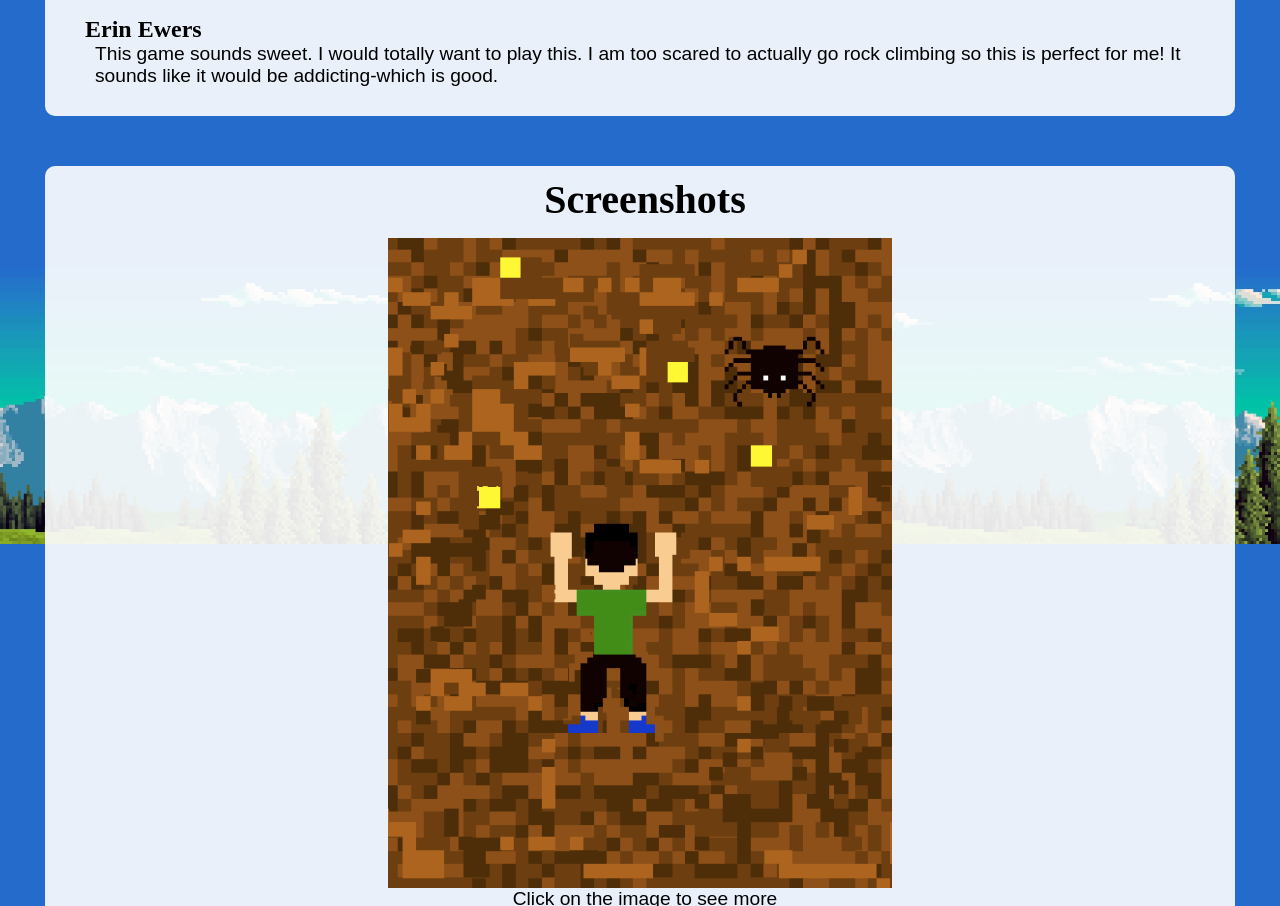
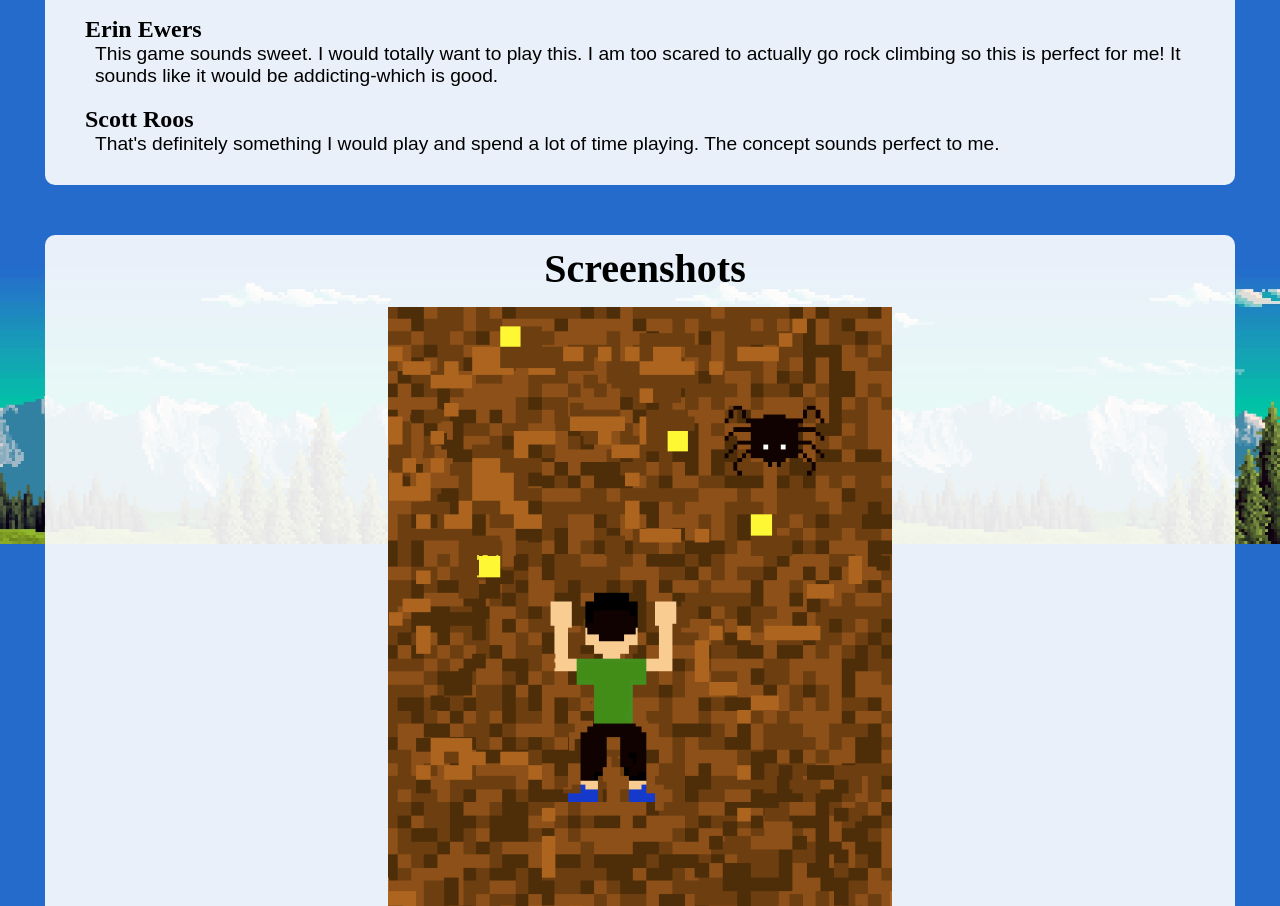
Before and after one commit to davismariotti/sendit-web, a plain HTML site: page index.html in a window 1280 px wide. Shown: the part 1056-1962 px from the top of the page. Drawn offline with nearby package versions, Linux system fonts and the light colour scheme; a web font is replaced by a local one.

Commit message:
Add more testimonials

```diff
--- a/index.html
+++ b/index.html
@@ -43,6 +43,8 @@
             <p>It kinda sounds like temple run but climbing so I think it would be a hit!</p>
             <h3>Erin Ewers</h3>
             <p>This game sounds sweet. I would totally want to play this. I am too scared to actually go rock climbing so this is perfect for me! It sounds like it would be addicting-which is good. </p>
+            <h3>Scott Roos</h3>
+            <p>That's definitely something I would play and spend a lot of time playing. The concept sounds perfect to me.</p>
         </div>
         <div class="content" id="slideshow">
             <h2>Screenshots</h2>
```
